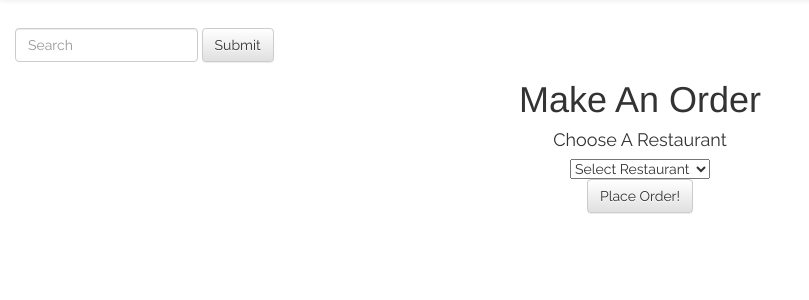
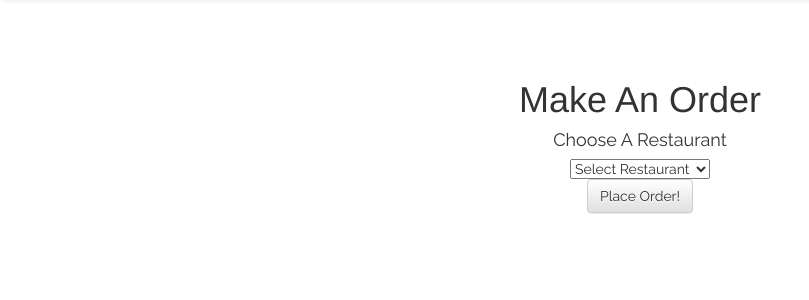
Before and after one commit to RichCerone/CodeDayPhilly, a PHP site: page /makeOrder.php in a window 1280 px wide. Shown: the part 52-352 px from the top of the page, without its empty margins (0-809 px from the left). Run offline with PHP 8.4, Linux system fonts and the light colour scheme; some libraries are stand-ins or nearby versions.

Commit message:
Rich  Removed Search bar

```diff
--- a/makeOrder.php
+++ b/makeOrder.php
@@ -26,21 +26,14 @@
   </div>
 </nav>
 
-<!--Search bar using boot strap-->
-<form class="navbar-form navbar-left" role="search">
-  <div class="form-group">
-    <input type="text" class="form-control" placeholder="Search">
-  </div>
-  <button type="submit" class="btn btn-default">Submit</button>
-</form>
-
 <br><br><!--Used to center page-->
 <!--Non boot strap html-->
     <body>
         <!--Title-->
         <!--Order form for customer-->
         <h1 class="title">Make An Order</h1>
-        <form action="" method="post" id="order">
+        <form action="./makeOrder.php" method="post">
+            <form method="post" id="order">
                 <!--Title for restaurant selection-->
                 <h4 class=restSelect>Choose A Restaurant</h4>
                 <!--Select resturaunt-->
@@ -53,11 +46,12 @@
                 <!--Select menu items based on resturaunt-->
             </form>
             <!--menuItems appear here-->
-        <form action="" id="">
+            <form>
                 <div id="menuItems"><!--Drop down box appears in here--></div>
             </form>
-        <form action="">
+            <form>
                 <input type="submit" value="Place Order!" class="btn btn-default">
+            </form>
         </form>
     </body>
 </html>
```
Lines whose indentation alone changed are shown as unchanged.
